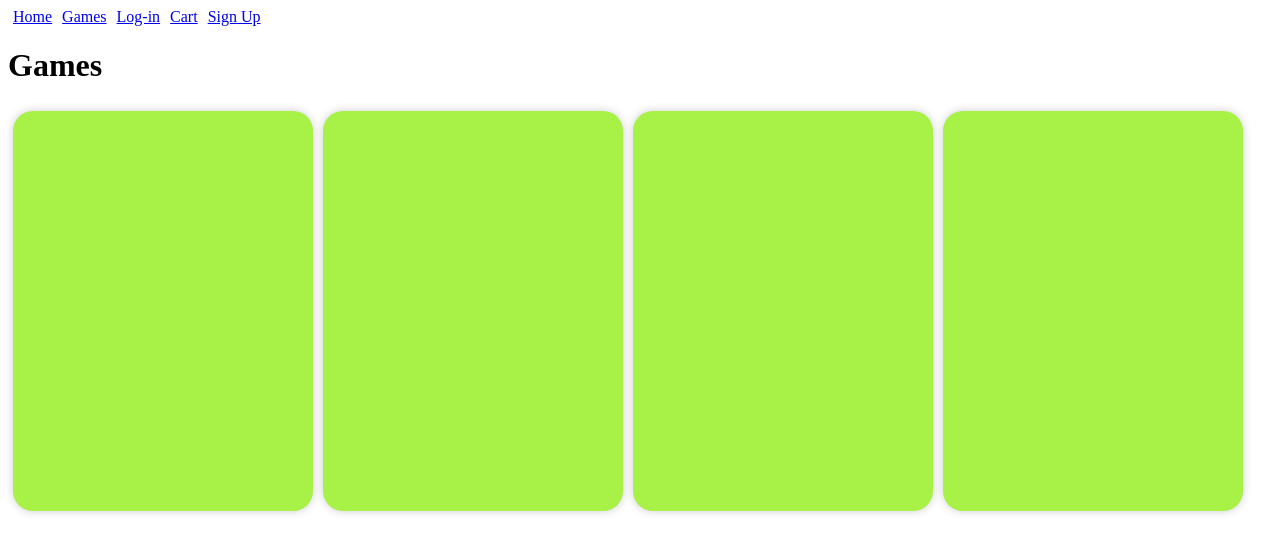
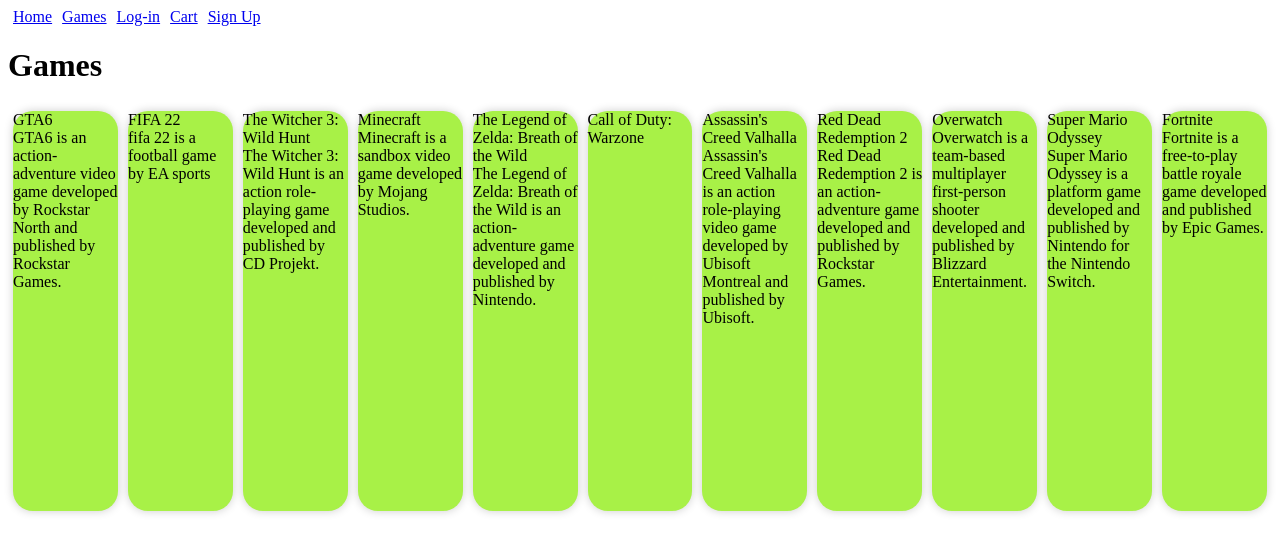
Before and after one commit to dave122345/PPITProject, a Next.js app in the folder ppitproject/: page /games in a window 1280 px wide. Shown: the top 552 px of the page. Built offline with nearby package versions, Linux system fonts and the light colour scheme.

Commit message:
latest changes

```diff
--- /dev/null
+++ b/package.json
@@ -0,0 +1,5 @@
+{
+  "dependencies": {
+    "axios": "^1.7.2"
+  }
+}
--- /dev/null
+++ b/ppitproject/public/games.json
@@ -0,0 +1,78 @@
+[{
+    "title": "GTA6",
+    "description": "Grand Theft Auto VI is an action-adventure video game developed by Rockstar North and published by Rockstar Games. It is the sequel to 2013's Grand Theft Auto V. The game is set within the fictional state of San Andreas, which is based on Southern California, affording the player free roam over the world's countryside and the fictional city of Los Santos, which is based on Los Angeles.",
+    "short_description": "GTA6 is an action-adventure video game developed by Rockstar North and published by Rockstar Games.",
+    "image": "gta6.png",
+    "price": 60
+
+
+},
+{
+    "title": "FIFA 22",
+    "description": "FIFA 22 is a football simulation video game published by Electronic Arts as part of the FIFA series. It is the 29th installment in the FIFA series, and was released on 1 October 2021 for Microsoft Windows, Nintendo Switch, PlayStation 4, PlayStation 5, Xbox One, and Xbox Series X and Series S.",
+    "short_description":"fifa 22 is a football game by EA sports",
+    "image": "fifa22.png",
+    "price": 70
+},
+{
+    "title": "The Witcher 3: Wild Hunt",
+    "description": "The Witcher 3: Wild Hunt is an action role-playing game developed and published by CD Projekt. It is the third main installment in The Witcher series, and was released worldwide for Microsoft Windows, PlayStation 4, and Xbox One on 19 May 2015.",
+    "short_description":"The Witcher 3: Wild Hunt is an action role-playing game developed and published by CD Projekt.",
+    "image": "witcher3.png",
+    "price": 40
+},
+{
+    "title": "Minecraft",
+    "description": "Minecraft is a sandbox video game developed by Mojang Studios. In Minecraft, players explore a blocky, procedurally-generated 3D world with infinite terrain, and may discover and extract raw materials, craft tools and items, and build structures or earthworks.",
+    "short_description":"Minecraft is a sandbox video game developed by Mojang Studios.",
+    "image": "minecraft.png",
+    "price": 20
+},
+{
+    "title": "The Legend of Zelda: Breath of the Wild",
+    "description": "The Legend of Zelda: Breath of the Wild is an action-adventure game developed and published by Nintendo. It is the 19th main installment in The Legend of Zelda series, and was released worldwide for the Nintendo Switch and Wii U consoles on March 3, 2017.",
+    "short_description":"The Legend of Zelda: Breath of the Wild is an action-adventure game developed and published by Nintendo.",
+    "image": "zelda.png",
+    "price": 60
+},
+{
+    "title": "Call of Duty: Warzone",
+    "description": "Call of Duty: Warzone is a free-to-play battle royale video game released on March 10, 2020, for PlayStation 4, PlayStation 5, Xbox One, Xbox Series X/S, and Microsoft Windows. The game is a part of the 2019 title Call of Duty: Modern Warfare, but does not require purchase of it.",
+    "image": "warzone.png",
+    "price": 0
+},
+{
+    "title": "Assassin's Creed Valhalla",
+    "description": "Assassin's Creed Valhalla is an action role-playing video game developed by Ubisoft Montreal and published by Ubisoft. It is the twelfth major installment and the twenty-second release in the Assassin's Creed series, and a successor to the 2018 game Assassin's Creed Odyssey.",
+    "short_description":"Assassin's Creed Valhalla is an action role-playing video game developed by Ubisoft Montreal and published by Ubisoft.",
+    "image": "valhalla.png",
+    "price": 50
+},
+{
+    "title": "Red Dead Redemption 2",
+    "description": "Red Dead Redemption 2 is an action-adventure game developed and published by Rockstar Games. It is the third entry in the Red Dead series and a prequel to the 2010 game Red Dead Redemption. The game is set in an open world environment and follows outlaw Arthur Morgan, a member of the Van der Linde gang.",
+    "short_description":"Red Dead Redemption 2 is an action-adventure game developed and published by Rockstar Games.",
+    "image": "reddead2.png",
+    "price": 60
+},
+{
+    "title": "Overwatch",
+    "description": "Overwatch is a team-based multiplayer first-person shooter developed and published by Blizzard Entertainment. It was released in May 2016 for Windows, PlayStation 4, and Xbox One. Overwatch assigns players into two teams of six, with each player selecting from a roster of over 30 characters, known as heroes.",
+    "short_description":"Overwatch is a team-based multiplayer first-person shooter developed and published by Blizzard Entertainment.",
+    "image": "overwatch.png",
+    "price": 40
+},
+{
+    "title": "Super Mario Odyssey",
+    "description": "Super Mario Odyssey is a platform game developed and published by Nintendo for the Nintendo Switch. It is a Super Mario game that follows Mario and Cappy, a spirit that turns into Mario's hat and allows him to possess other characters and objects, as they journey across various worlds to save Princess Peach from his nemesis Bowser.",
+    "short_description":"Super Mario Odyssey is a platform game developed and published by Nintendo for the Nintendo Switch.",
+    "image": "marioodyssey.png",
+    "price": 50
+},
+{
+    "title": "Fortnite",
+    "description": "Fortnite is a free-to-play battle royale game developed and published by Epic Games. It was released in 2017 and is available on multiple platforms including Windows, macOS, Nintendo Switch, PlayStation 4, PlayStation 5, Xbox One, Xbox Series X/S, iOS, and Android. In Fortnite, players fight against each other to be the last person standing.",
+    "short_description":"Fortnite is a free-to-play battle royale game developed and published by Epic Games.",
+    "image": "fortnite.png",
+    "price": 0
+}]
--- a/ppitproject/src/app/games/page.tsx
+++ b/ppitproject/src/app/games/page.tsx
@@ -1,6 +1,18 @@
+'use client'
+import axios from 'axios';
+import React, { use, useEffect, useState } from 'react';
+
 export default function Games() {
+   const [games, setGames] = useState<any>([]);
+   useEffect(() => {
+
+    (async () => {
+        const response = await axios.get('http://localhost:3000/games.json')
+        setGames(response.data);
 
 
+    })();
+   }, []);
 
    return  <div>
 
@@ -9,11 +21,18 @@
     <h1>Games</h1>
     </div>
      <div id='games'>
+        {games.map((game) => {
 
+            return <div className='thumbnail'>
+             <span className='game-title'>{game.title}</span>
+             <span className='game-description'>{game.short_description}</span>
+             </div>
+        })}
+
+
+        {/* <div className='thumbnail'></div>
         <div className='thumbnail'></div>
-        <div className='thumbnail'></div>
-        <div className='thumbnail'></div>
-        <div className='thumbnail'></div>
+        <div className='thumbnail'></div> */}
 
 
     </div>
--- a/ppitproject/src/app/globals.css
+++ b/ppitproject/src/app/globals.css
@@ -23,7 +23,8 @@
     margin:5px;
     border-radius: 20px;
     box-shadow: 0 0 10px #00000033;
-
+    display: flex;
+    flex-direction: column;
 }
 
 #games{
--- a/ppitproject/tsconfig.json
+++ b/ppitproject/tsconfig.json
@@ -16,6 +16,7 @@
     "isolatedModules": true,
     "jsx": "preserve",
     "incremental": true,
+    "noImplicitAny": false,
     "plugins": [
       {
         "name": "next"
```
Also changed, not shown: ppitproject/public/images/gta6.png (added), 1 other file (tests, documents, lock files or other folders).
